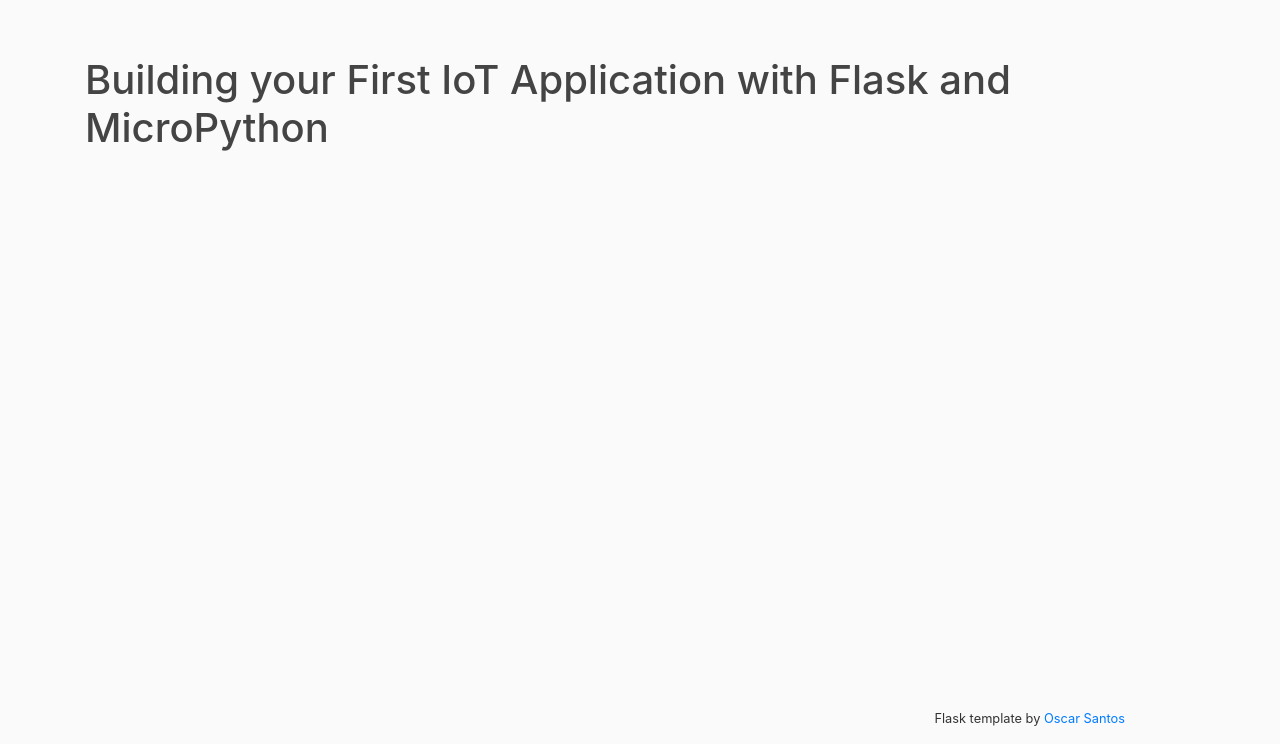
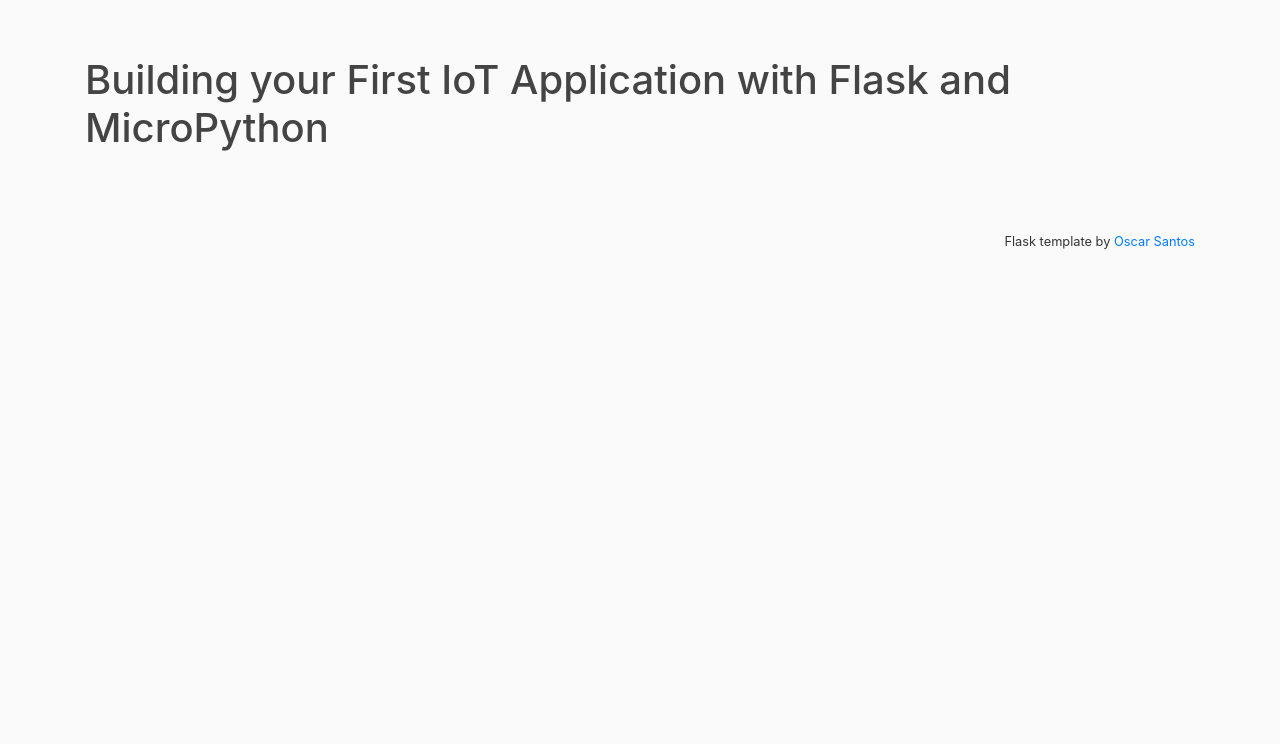
Before and after one commit to OscarSantosMu/Building_your_First_IoT_Application_with_Flask_and_MicroPython, a Python web app: template templates/index.html in a window 1280 px wide. Shown: the part 56-800 px from the top of the page. Run offline with Jinja, Linux system fonts and the light colour scheme; the template is opened without the code that fills it, so the values that code supplies are empty; some libraries are stand-ins or nearby versions.

Commit message:
Update to index

```diff
--- a/templates/index.html
+++ b/templates/index.html
@@ -35,7 +35,7 @@
     </div>
     <br />
     <br />
-    <div class="container footer">
+    <div class="container">
         <p class="small float-right">Flask template by <a href="https://github.com/OscarSantos98" target="_blank">Oscar Santos</a> </p>
     </div>
 
```
